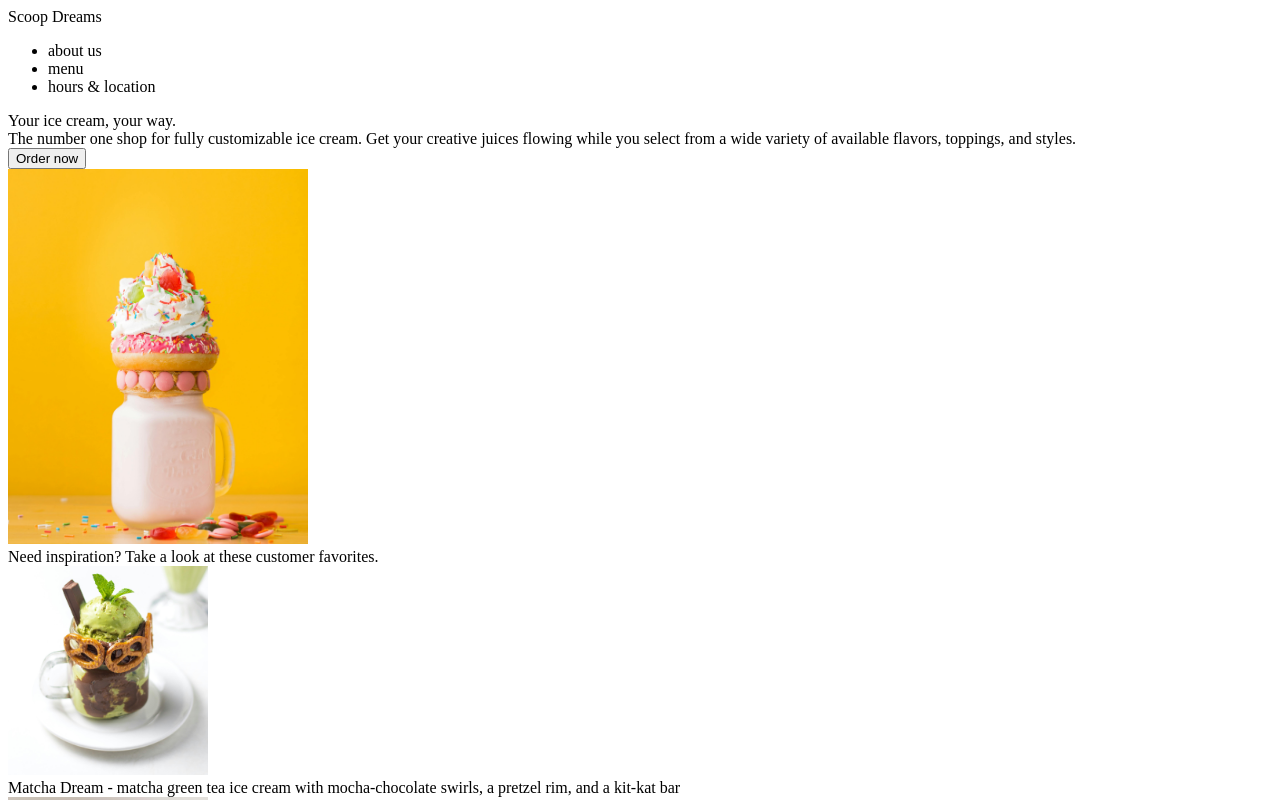
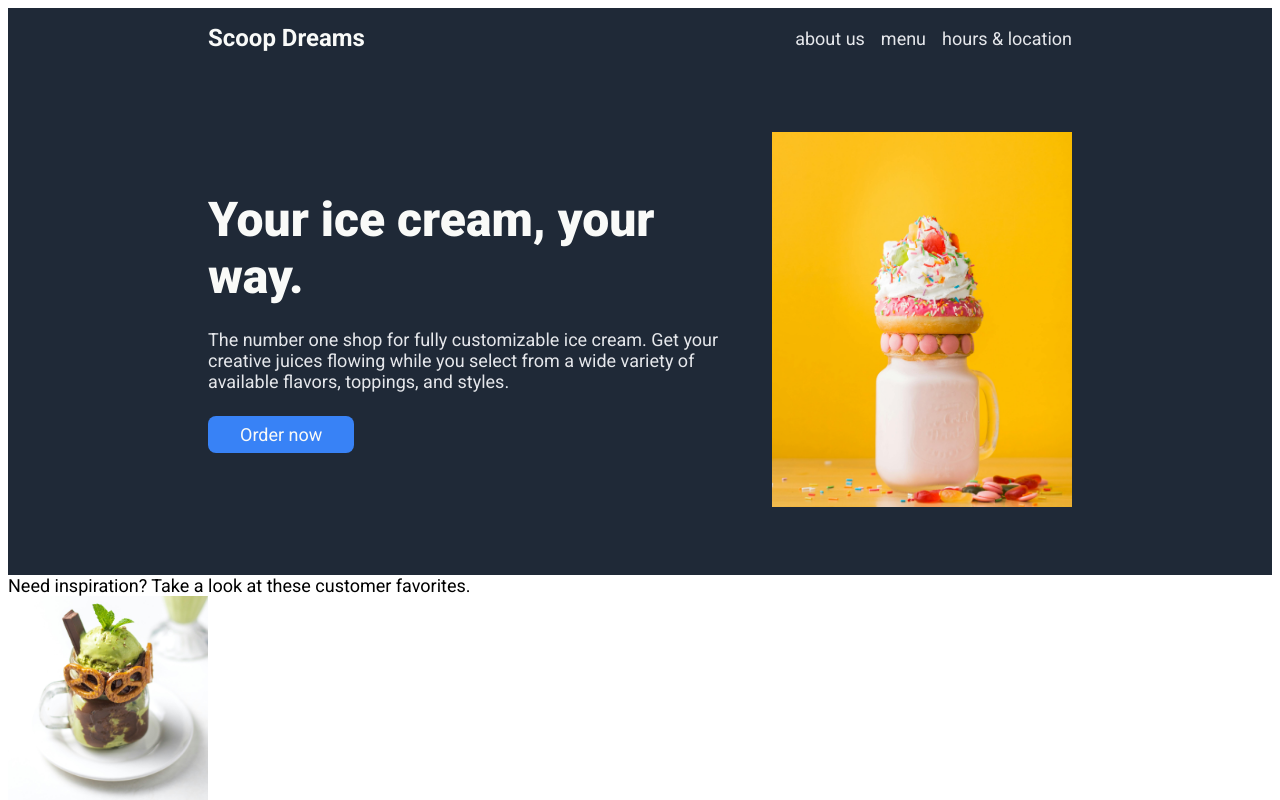
Before and after one commit to deepend15/odin-landing-page, a plain HTML site: page index.html in a window 1280 px wide. Shown: the top 800 px of the page. Drawn offline with Linux system fonts and the light colour scheme.

Commit message:
Format header and hero

```diff
--- a/index.html
+++ b/index.html
@@ -4,19 +4,21 @@
         <meta charset="UTF-8">
         <title>Scoop Dreams - Order Now!</title>
         <link rel="stylesheet" href="style.css">
+        <link rel="preconnect" href="https://fonts.googleapis.com">
+        <link rel="preconnect" href="https://fonts.gstatic.com" crossorigin>
+        <link href="https://fonts.googleapis.com/css2?family=Roboto:ital,wght@0,100;0,300;0,400;0,500;0,700;0,900;1,100;1,300;1,400;1,500;1,700;1,900&display=swap" rel="stylesheet">
     </head>
     <body>
         <div class="header">
-            <div class="header-logo">Scoop Dreams</div>
-            <div class="header-links">
+            <div class="header-top">
+                <div class="top-logo">Scoop Dreams</div>
                 <ul>
-                    <li>about us</li>
-                    <li>menu</li>
-                    <li>hours & location</li>
+                    <li><a href="#">about us</a></li>
+                    <li><a href="#">menu</a></li>
+                    <li><a href="#">hours & location</a></li>
                 </ul>
             </div>
-        </div>
-        <div class="hero">
+            <div class="header-hero">
                 <div class="hero-text">
                     <div class="hero-main-text">Your ice cream, your way.</div>
                     <div class="hero-secondary-text">The number one shop for fully customizable ice cream. Get your creative juices flowing while you select from a wide variety of available flavors, toppings, and styles.</div>
@@ -26,6 +28,7 @@
                 </div>
                 <div class="hero-image">
                     <img src="./images/ice-cream-main.jpg" alt="A bright and colorful picture of a decadent dessert on a golden-yellow background. The dessert features a pink-colored milkshake in a mason jar with a candy-layered rim and a frosted donut on top of the jar; all topped with a scoop of vanilla soft-serve with rainbow sprinkles.">
+                </div>
             </div>
         </div>
         <div class="info">
@@ -54,7 +57,7 @@
         <div class="signup">
             <div class="container">
                 <div class="call-to-action">Interested in more fun-tastic flavors?</div>
-                <div class="signup-text">Sign up for our newsletter and be the first one to know whenever we introduce new menu items!</div>
+                <div class="signup-text">Sign up for our newsletter and be the first to know when we introduce new menu items!</div>
                 <div class="button">
                     <button>Sign up</button>
                 </div>
--- a/style.css
+++ b/style.css
@@ -8,13 +8,18 @@ html {
     box-sizing: inherit;
 }
 
+* {
+    font-family: "Roboto", sans-serif;
+    font-size: 18px;
+}
+
 body {
     display: flex;
     flex-direction: column;
 }
 
-.hero img {
-    width: 300px;
+.header-hero img {
+    max-width: 300px;
     height: auto;
 }
 
@@ -22,3 +27,70 @@ body {
     width: 200px;
     height: auto;
 }
+
+.header {
+    background-color: #1F2937;
+    padding: 0px 200px;
+}
+
+.header-top {
+    display: flex;
+    align-items: center;
+    padding: 16px 0;
+}
+
+.top-logo {
+    margin-right: auto;
+    font-weight: 700;
+    font-size: 24px;
+    color: #F9FAF8;
+}
+
+.header-top ul {
+    list-style: none;
+    padding: 0;
+    margin: 0;
+    display: flex;
+    gap: 16px;
+}
+
+a {
+    text-decoration: none;
+    color: #E5E7EB;
+}
+
+a:hover {
+    text-decoration: underline;
+}
+
+.header-hero {
+    display: flex;
+    gap: 24px;
+    align-items: center;
+    padding: 64px 0px;
+}
+
+.hero-text {
+    display: flex;
+    flex-direction: column;
+    gap: 24px;
+}
+
+.hero-main-text {
+    font-size: 48px;
+    font-weight: 900;
+    color: #F9FAF8;
+}
+
+.hero-secondary-text {
+    color: #E5E7EB;
+}
+
+button {
+    background-color: #3882F6;
+    color: #F9FAF8;
+    font-family: Roboto, sans-serif;
+    border: none;
+    border-radius: 8px;
+    padding: 8px 32px;
+}
```
Lines whose indentation alone changed are shown as unchanged.
